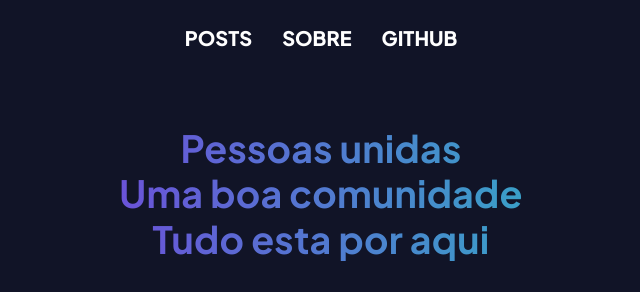
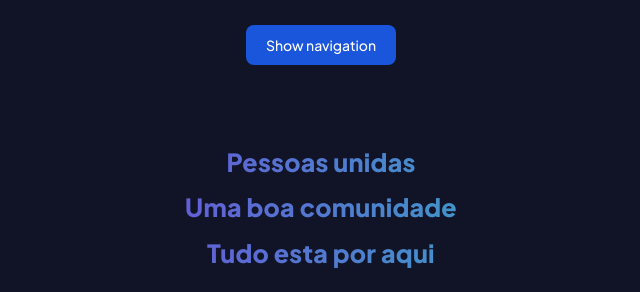
Before and after one commit to lucasbrandini/application-comparison-repo, a Node server app: template nodejs/views/home.hbs in a window 1280 px wide. Shown: the top 292 px of the page, without its empty margins (319-959 px from the left). Run offline with Node 20, Linux system fonts and the light colour scheme; the template is opened without the code that fills it, so the values that code supplies are empty; some libraries are stand-ins or nearby versions.

Commit message:
fix: sidebar

```diff
--- a/nodejs/app.js
+++ b/nodejs/app.js
@@ -6,10 +6,13 @@
 const setupTables = require("./db/dbSetupTables");
 
 const app = express();
+const path = require('path');
+const hbs = require('hbs');
 
 app.engine(".hbs", exphbs.engine({ extname: ".hbs" }));
 app.use(express.urlencoded({ extended: true }));
 app.use(express.static(__dirname + "/public"));
+hbs.registerPartials(path.join(__dirname, './views/partials'));
 app.set("view engine", ".hbs");
 app.use(cookieParser());
 setupTables();
--- a/nodejs/package.json
+++ b/nodejs/package.json
@@ -5,6 +5,7 @@
     "dotenv": "^16.4.5",
     "express": "^4.19.1",
     "express-handlebars": "^7.1.2",
+    "hbs": "^4.2.0",
     "jsonwebtoken": "^9.0.2",
     "mysql": "^2.18.1",
     "nodemon": "^3.1.0"
--- a/nodejs/views/home.hbs
+++ b/nodejs/views/home.hbs
@@ -2,21 +2,18 @@
 <html lang="pt-BR">
 <head>
     <meta charset="UTF-8">
-    <link rel="stylesheet" href="style.css">
     <meta name="viewport" content="width=device-width, initial-scale=1.0">
+    <link href="https://cdnjs.cloudflare.com/ajax/libs/flowbite/2.3.0/flowbite.min.css" rel="stylesheet" />
     <link rel="preconnect" href="https://fonts.googleapis.com">
     <link rel="preconnect" href="https://fonts.gstatic.com" crossorigin>
     <link href="https://fonts.googleapis.com/css2?family=Plus+Jakarta+Sans:ital,wght@0,200..800;1,200..800&display=swap" rel="stylesheet">
     <link rel="stylesheet" type="text/css" href="style-home.css">
+    <script src="https://cdnjs.cloudflare.com/ajax/libs/flowbite/2.3.0/flowbite.min.js"></script>
     <title>Homepage</title>
 </head>
 <body>
     <header class="sectionTop">
-        <nav class="topMenu">
-            <a class="topMenuItem">POSTS</a>
-            <a class="topMenuItem">SOBRE</a>
-            <a class="topMenuItem">GITHUB</a>
-        </nav>
+        {{> header}}
     </header>
     <main class="conteudo">
         <section class="banner">
@@ -30,6 +27,7 @@
                 <h2 class="subText">Descubra tudo o que você precisa <strong>em um só lugar.</strong></h2>
                 <h2 class="subText">Junte-se a nós e <strong>faça parte da experiência!</strong></h2>
             </div>
+
             <button class="btnPost">Crie sua postagem aqui! <img src="assets/seta.svg" alt=""></button>
         </section>
 
--- a/nodejs/views/login.hbs
+++ b/nodejs/views/login.hbs
@@ -22,6 +22,7 @@
         </div>
     </header>
     <main>
+
         <img id="main-image" src="assets/illustration.svg" alt="tela de boas vindas">
         <div class="container">
             <h1>Olá, seja bem-vindo(a)!</h1>
--- /dev/null
+++ b/nodejs/views/partials/header.hbs
@@ -0,0 +1,137 @@
+<!doctype html>
+<html>
+
+<head>
+    <meta charset="UTF-8">
+    <meta name="viewport" content="width=device-width, initial-scale=1.0">
+
+</head>
+
+<body>
+    <!-- drawer init and show -->
+    <div class="text-center">
+        <button
+            class="text-white bg-blue-700 hover:bg-blue-800 focus:ring-4 focus:ring-blue-300 font-medium rounded-lg text-sm px-5 py-2.5 dark:bg-blue-600 dark:hover:bg-blue-700 focus:outline-none dark:focus:ring-blue-800"
+            type="button" data-drawer-target="drawer-navigation" data-drawer-show="drawer-navigation"
+            aria-controls="drawer-navigation">
+            Show navigation
+        </button>
+    </div>
+
+    <!-- drawer component -->
+    <div id="drawer-navigation"
+        class="fixed top-0 left-0 z-40 w-64 h-screen p-4 overflow-y-auto transition-transform -translate-x-full bg-white dark:bg-gray-800"
+        tabindex="-1" aria-labelledby="drawer-navigation-label">
+        <h5 id="drawer-navigation-label" class="text-base font-semibold text-gray-500 uppercase dark:text-gray-400">Menu
+        </h5>
+        <button type="button" data-drawer-hide="drawer-navigation" aria-controls="drawer-navigation"
+            class="text-gray-400 bg-transparent hover:bg-gray-200 hover:text-gray-900 rounded-lg text-sm p-1.5 absolute top-2.5 end-2.5 inline-flex items-center dark:hover:bg-gray-600 dark:hover:text-white">
+            <svg aria-hidden="true" class="w-5 h-5" fill="currentColor" viewBox="0 0 20 20"
+                xmlns="http://www.w3.org/2000/svg">
+                <path fill-rule="evenodd"
+                    d="M4.293 4.293a1 1 0 011.414 0L10 8.586l4.293-4.293a1 1 0 111.414 1.414L11.414 10l4.293 4.293a1 1 0 01-1.414 1.414L10 11.414l-4.293 4.293a1 1 0 01-1.414-1.414L8.586 10 4.293 5.707a1 1 0 010-1.414z"
+                    clip-rule="evenodd"></path>
+            </svg>
+            <span class="sr-only">Close menu</span>
+        </button>
+        <div class="py-4 overflow-y-auto">
+            <ul class="space-y-2 font-medium">
+                <li>
+                    <a href="#"
+                        class="flex items-center p-2 text-gray-900 rounded-lg dark:text-white hover:bg-gray-100 dark:hover:bg-gray-700 group">
+                        <svg class="w-5 h-5 text-gray-500 transition duration-75 dark:text-gray-400 group-hover:text-gray-900 dark:group-hover:text-white"
+                            aria-hidden="true" xmlns="http://www.w3.org/2000/svg" fill="currentColor"
+                            viewBox="0 0 22 21">
+                            <path
+                                d="M16.975 11H10V4.025a1 1 0 0 0-1.066-.998 8.5 8.5 0 1 0 9.039 9.039.999.999 0 0 0-1-1.066h.002Z" />
+                            <path
+                                d="M12.5 0c-.157 0-.311.01-.565.027A1 1 0 0 0 11 1.02V10h8.975a1 1 0 0 0 1-.935c.013-.188.028-.374.028-.565A8.51 8.51 0 0 0 12.5 0Z" />
+                        </svg>
+                        <span class="ms-3">Dashboard</span>
+                    </a>
+                </li>
+                <li>
+                    <a href="#"
+                        class="flex items-center p-2 text-gray-900 rounded-lg dark:text-white hover:bg-gray-100 dark:hover:bg-gray-700 group">
+                        <svg class="flex-shrink-0 w-5 h-5 text-gray-500 transition duration-75 dark:text-gray-400 group-hover:text-gray-900 dark:group-hover:text-white"
+                            aria-hidden="true" xmlns="http://www.w3.org/2000/svg" fill="currentColor"
+                            viewBox="0 0 18 18">
+                            <path
+                                d="M6.143 0H1.857A1.857 1.857 0 0 0 0 1.857v4.286C0 7.169.831 8 1.857 8h4.286A1.857 1.857 0 0 0 8 6.143V1.857A1.857 1.857 0 0 0 6.143 0Zm10 0h-4.286A1.857 1.857 0 0 0 10 1.857v4.286C10 7.169 10.831 8 11.857 8h4.286A1.857 1.857 0 0 0 18 6.143V1.857A1.857 1.857 0 0 0 16.143 0Zm-10 10H1.857A1.857 1.857 0 0 0 0 11.857v4.286C0 17.169.831 18 1.857 18h4.286A1.857 1.857 0 0 0 8 16.143v-4.286A1.857 1.857 0 0 0 6.143 10Zm10 0h-4.286A1.857 1.857 0 0 0 10 11.857v4.286c0 1.026.831 1.857 1.857 1.857h4.286A1.857 1.857 0 0 0 18 16.143v-4.286A1.857 1.857 0 0 0 16.143 10Z" />
+                        </svg>
+                        <span class="flex-1 ms-3 whitespace-nowrap">Kanban</span>
+                        <span
+                            class="inline-flex items-center justify-center px-2 ms-3 text-sm font-medium text-gray-800 bg-gray-100 rounded-full dark:bg-gray-700 dark:text-gray-300">Pro</span>
+                    </a>
+                </li>
+                <li>
+                    <a href="#"
+                        class="flex items-center p-2 text-gray-900 rounded-lg dark:text-white hover:bg-gray-100 dark:hover:bg-gray-700 group">
+                        <svg class="flex-shrink-0 w-5 h-5 text-gray-500 transition duration-75 dark:text-gray-400 group-hover:text-gray-900 dark:group-hover:text-white"
+                            aria-hidden="true" xmlns="http://www.w3.org/2000/svg" fill="currentColor"
+                            viewBox="0 0 20 20">
+                            <path
+                                d="m17.418 3.623-.018-.008a6.713 6.713 0 0 0-2.4-.569V2h1a1 1 0 1 0 0-2h-2a1 1 0 0 0-1 1v2H9.89A6.977 6.977 0 0 1 12 8v5h-2V8A5 5 0 1 0 0 8v6a1 1 0 0 0 1 1h8v4a1 1 0 0 0 1 1h2a1 1 0 0 0 1-1v-4h6a1 1 0 0 0 1-1V8a5 5 0 0 0-2.582-4.377ZM6 12H4a1 1 0 0 1 0-2h2a1 1 0 0 1 0 2Z" />
+                        </svg>
+                        <span class="flex-1 ms-3 whitespace-nowrap">Inbox</span>
+                        <span
+                            class="inline-flex items-center justify-center w-3 h-3 p-3 ms-3 text-sm font-medium text-blue-800 bg-blue-100 rounded-full dark:bg-blue-900 dark:text-blue-300">3</span>
+                    </a>
+                </li>
+                <li>
+                    <a href="#"
+                        class="flex items-center p-2 text-gray-900 rounded-lg dark:text-white hover:bg-gray-100 dark:hover:bg-gray-700 group">
+                        <svg class="flex-shrink-0 w-5 h-5 text-gray-500 transition duration-75 dark:text-gray-400 group-hover:text-gray-900 dark:group-hover:text-white"
+                            aria-hidden="true" xmlns="http://www.w3.org/2000/svg" fill="currentColor"
+                            viewBox="0 0 20 18">
+                            <path
+                                d="M14 2a3.963 3.963 0 0 0-1.4.267 6.439 6.439 0 0 1-1.331 6.638A4 4 0 1 0 14 2Zm1 9h-1.264A6.957 6.957 0 0 1 15 15v2a2.97 2.97 0 0 1-.184 1H19a1 1 0 0 0 1-1v-1a5.006 5.006 0 0 0-5-5ZM6.5 9a4.5 4.5 0 1 0 0-9 4.5 4.5 0 0 0 0 9ZM8 10H5a5.006 5.006 0 0 0-5 5v2a1 1 0 0 0 1 1h11a1 1 0 0 0 1-1v-2a5.006 5.006 0 0 0-5-5Z" />
+                        </svg>
+                        <span class="flex-1 ms-3 whitespace-nowrap">Users</span>
+                    </a>
+                </li>
+                <li>
+                    <a href="#"
+                        class="flex items-center p-2 text-gray-900 rounded-lg dark:text-white hover:bg-gray-100 dark:hover:bg-gray-700 group">
+                        <svg class="flex-shrink-0 w-5 h-5 text-gray-500 transition duration-75 dark:text-gray-400 group-hover:text-gray-900 dark:group-hover:text-white"
+                            aria-hidden="true" xmlns="http://www.w3.org/2000/svg" fill="currentColor"
+                            viewBox="0 0 18 20">
+                            <path
+                                d="M17 5.923A1 1 0 0 0 16 5h-3V4a4 4 0 1 0-8 0v1H2a1 1 0 0 0-1 .923L.086 17.846A2 2 0 0 0 2.08 20h13.84a2 2 0 0 0 1.994-2.153L17 5.923ZM7 9a1 1 0 0 1-2 0V7h2v2Zm0-5a2 2 0 1 1 4 0v1H7V4Zm6 5a1 1 0 1 1-2 0V7h2v2Z" />
+                        </svg>
+                        <span class="flex-1 ms-3 whitespace-nowrap">Products</span>
+                    </a>
+                </li>
+                <li>
+                    <a href="#"
+                        class="flex items-center p-2 text-gray-900 rounded-lg dark:text-white hover:bg-gray-100 dark:hover:bg-gray-700 group">
+                        <svg class="flex-shrink-0 w-5 h-5 text-gray-500 transition duration-75 dark:text-gray-400 group-hover:text-gray-900 dark:group-hover:text-white"
+                            aria-hidden="true" xmlns="http://www.w3.org/2000/svg" fill="none" viewBox="0 0 18 16">
+                            <path stroke="currentColor" stroke-linecap="round" stroke-linejoin="round" stroke-width="2"
+                                d="M1 8h11m0 0L8 4m4 4-4 4m4-11h3a2 2 0 0 1 2 2v10a2 2 0 0 1-2 2h-3" />
+                        </svg>
+                        <span class="flex-1 ms-3 whitespace-nowrap">Sign In</span>
+                    </a>
+                </li>
+                <li>
+                    <a href="#"
+                        class="flex items-center p-2 text-gray-900 rounded-lg dark:text-white hover:bg-gray-100 dark:hover:bg-gray-700 group">
+                        <svg class="flex-shrink-0 w-5 h-5 text-gray-500 transition duration-75 dark:text-gray-400 group-hover:text-gray-900 dark:group-hover:text-white"
+                            aria-hidden="true" xmlns="http://www.w3.org/2000/svg" fill="currentColor"
+                            viewBox="0 0 20 20">
+                            <path d="M5 5V.13a2.96 2.96 0 0 0-1.293.749L.879 3.707A2.96 2.96 0 0 0 .13 5H5Z" />
+                            <path
+                                d="M6.737 11.061a2.961 2.961 0 0 1 .81-1.515l6.117-6.116A4.839 4.839 0 0 1 16 2.141V2a1.97 1.97 0 0 0-1.933-2H7v5a2 2 0 0 1-2 2H0v11a1.969 1.969 0 0 0 1.933 2h12.134A1.97 1.97 0 0 0 16 18v-3.093l-1.546 1.546c-.413.413-.94.695-1.513.81l-3.4.679a2.947 2.947 0 0 1-1.85-.227 2.96 2.96 0 0 1-1.635-3.257l.681-3.397Z" />
+                            <path
+                                d="M8.961 16a.93.93 0 0 0 .189-.019l3.4-.679a.961.961 0 0 0 .49-.263l6.118-6.117a2.884 2.884 0 0 0-4.079-4.078l-6.117 6.117a.96.96 0 0 0-.263.491l-.679 3.4A.961.961 0 0 0 8.961 16Zm7.477-9.8a.958.958 0 0 1 .68-.281.961.961 0 0 1 .682 1.644l-.315.315-1.36-1.36.313-.318Zm-5.911 5.911 4.236-4.236 1.359 1.359-4.236 4.237-1.7.339.341-1.699Z" />
+                        </svg>
+                        <span class="flex-1 ms-3 whitespace-nowrap">Sign Up</span>
+                    </a>
+                </li>
+            </ul>
+        </div>
+    </div>
+
+</body>
+
+</html>
--- a/nodejs/views/register.hbs
+++ b/nodejs/views/register.hbs
@@ -8,7 +8,7 @@
     <link href="https://fonts.googleapis.com/css2?family=Plus+Jakarta+Sans:ital,wght@0,200..800;1,200..800&display=swap"
         rel="stylesheet">
     <meta name="viewport" content="width=device-width, initial-scale=1.0">
-    <link rel="stylesheet" href="./style-register.css">
+    <link rel="stylesheet" href="style-register.css">
     <title>Registro</title>
 </head>
 
```
Also changed, not shown: nodejs/public/style-header.css (added), 1 other file.
